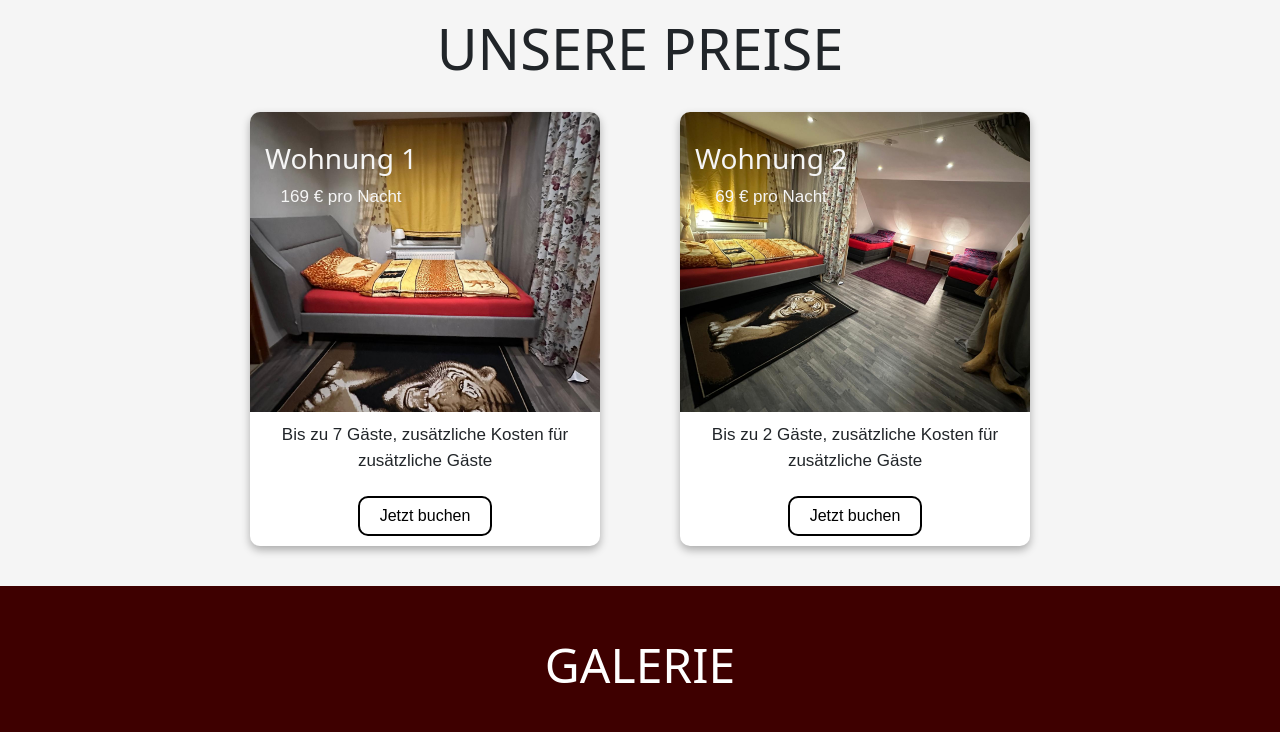
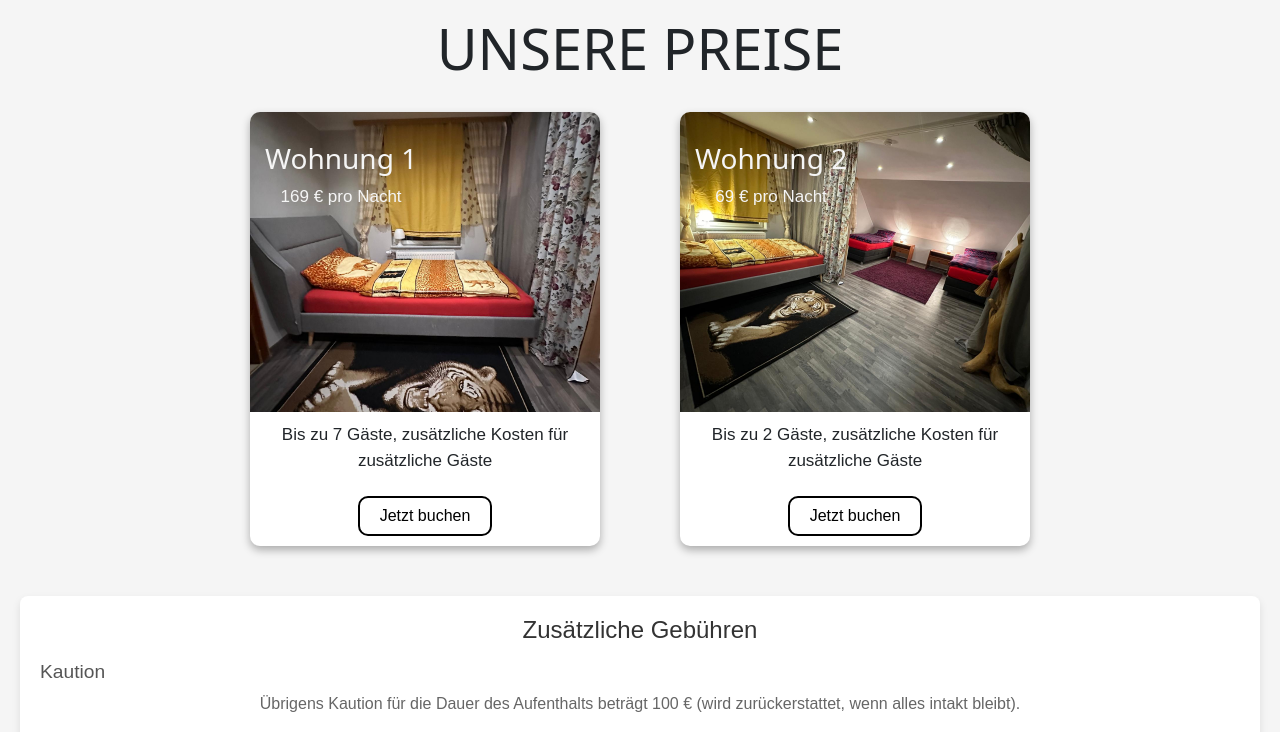
Before and after one commit to ALLEN-AYODEJI/ZurLittleAfrika, a React (Vite) app: page / in a window 1280 px wide. Shown: the part 5489-6221 px from the top of the page. Built offline with nearby package versions, Linux system fonts and the light colour scheme; a web font is replaced by a local one.

Commit message:
Added additional charges to the prices section, changes website title and also removed emoji's from the comfort_home section

```diff
--- a/index.html
+++ b/index.html
@@ -3,7 +3,7 @@
   <head>
     <meta charset="UTF-8" />
     <meta name="viewport" content="width=device-width, initial-scale=1.0" />
-    <title>Little Afrika</title>
+    <title>Zur-Little Afrika</title>
   </head>
 
   <body>
--- a/src/Components/Comfort_Home/Comfort_home.css
+++ b/src/Components/Comfort_Home/Comfort_home.css
@@ -47,7 +47,6 @@
 
 .image-text-container2{
   width: 100%;
-  /* height: 50vh; */
   display: flex;
   flex-direction: row;
   justify-content: space-between;
@@ -60,7 +59,6 @@
   padding-left: 30px;
   font-size: 50px;
   font-weight: lighter;
-  /*width: 30%;*/
   position: absolute;
   z-index: 1;
 }
@@ -127,7 +125,6 @@
   .image-text-container{
     display: flex;
     flex-direction: column;
-    /* padding-bottom: 20px; */
   }
 
   .image-text-container .image
@@ -164,7 +161,6 @@
   }
 
   .image-text-container3{
-    /* margin-left: 100px; */
     padding: 0 10px;
   }
 
@@ -182,6 +178,7 @@
   }
 
   .porta .horizon{
+    display: block;
     width: 100%;
     background-size: cover;
     background-repeat: no-repeat;
--- a/src/Components/Comfort_Home/Comfort_home.jsx
+++ b/src/Components/Comfort_Home/Comfort_home.jsx
@@ -53,10 +53,10 @@ function Comfort_home() {
           </p>
           <div>
             <p className='exp-write'>Das Denkmal ist barrierefrei zugänglich</p>
-            <p className='exp-write'>🏁 Sonstige Ausstattung/Einrichtung</p>
+            <p className='exp-write'>Sonstige Ausstattung/Einrichtung</p>
             <li>WC-Anlage</li>
             <li>Am Parkplatz finden Sie öffentliche barrierefreie Toiletten</li>
-            <li>🚘 Anreise & Parken</li>
+            <li>Anreise & Parken</li>
             <p className='exp-write'>Ein großer kostenpflichtiger Besucherparkplatz befindet sich ca. 150m vom Denkmal entfernt</p>
           </div>
 
--- a/src/Components/Pricing/Pricing.css
+++ b/src/Components/Pricing/Pricing.css
@@ -82,6 +82,44 @@
   color: white;
 }
 
+.additional-charges {
+  margin-top: 50px;
+  padding: 20px;
+  background-color: #fff;
+  border-radius: 8px;
+  box-shadow: 0 4px 8px rgba(0, 0, 0, 0.1);
+}
+
+.additional-charges h3 {
+  font-size: 1.5rem;
+  margin-bottom: 15px;
+  color: #333;
+}
+
+.charge-item {
+  margin-bottom: 15px;
+}
+
+.charge-item h4 {
+  font-size: 1.2rem;
+  color: #555;
+  display: flex;
+  align-items: center;
+}
+
+.charge-item p {
+  font-size: 1rem;
+  line-height: 1.6;
+  color: #666;
+}
+
+/* Styling for the dog icon */
+.dog-icon {
+  font-size: 1.2rem;
+  margin-right: 8px;
+  color: #666;
+}
+
 
 /*Smart Phone*/
 @media screen and (max-width: 767px) {
@@ -112,6 +150,22 @@
 
   .pricing-info p {
     font-size: 0.875rem;
+  }
+
+  .additional-charges {
+    padding: 15px;
+  }
+
+  .additional-charges h3 {
+    font-size: 1.3rem;
+  }
+
+  .charge-item h4 {
+    font-size: 1.1rem;
+  }
+
+  .charge-item p {
+    font-size: 0.95rem;
   }
 }
 
--- a/src/Components/Pricing/Pricing.jsx
+++ b/src/Components/Pricing/Pricing.jsx
@@ -3,6 +3,8 @@ import { Link } from "react-scroll";
 import img6 from '../../assets/img6.jpg'
 import img7 from '../../assets/img7.jpg'
 import './Pricing.css'
+import { FontAwesomeIcon } from '@fortawesome/react-fontawesome'
+import { faDog } from '@fortawesome/free-solid-svg-icons'
 
 function Pricing() {
   return (
@@ -36,6 +38,27 @@ function Pricing() {
           </div>
         </div>
       </div>
+
+      <div className="additional-charges">
+        <h3>Zusätzliche Gebühren</h3>
+        <div className="charge-item">
+          <h4>Kaution</h4>
+          <p>Übrigens Kaution für die Dauer des Aufenthalts beträgt 100 € (wird zurückerstattet, wenn alles intakt bleibt).</p>
+        </div>
+        <div className="charge-item">
+          <h4>
+            <FontAwesomeIcon icon={faDog} size='4x' className="dog-icon"/> Gebühr für Haustiere
+          </h4>
+          <p>
+            Hunde können für 7,50 €/Hund/ Nacht übernachten wenn Sie es mitbringen möchten und Übernachtungskörbchen wird bereitgestellt.
+
+          </p>
+        </div>
+        <div className="charge-item">
+          <h4>Endreinigung</h4>
+          <p>Die Endreinigung kostet 100 € ohne Hund und mit Hund - 150 €</p>
+        </div>
+      </div>
     </div>
   )
 }
```
Lines whose indentation alone changed are shown as unchanged.
